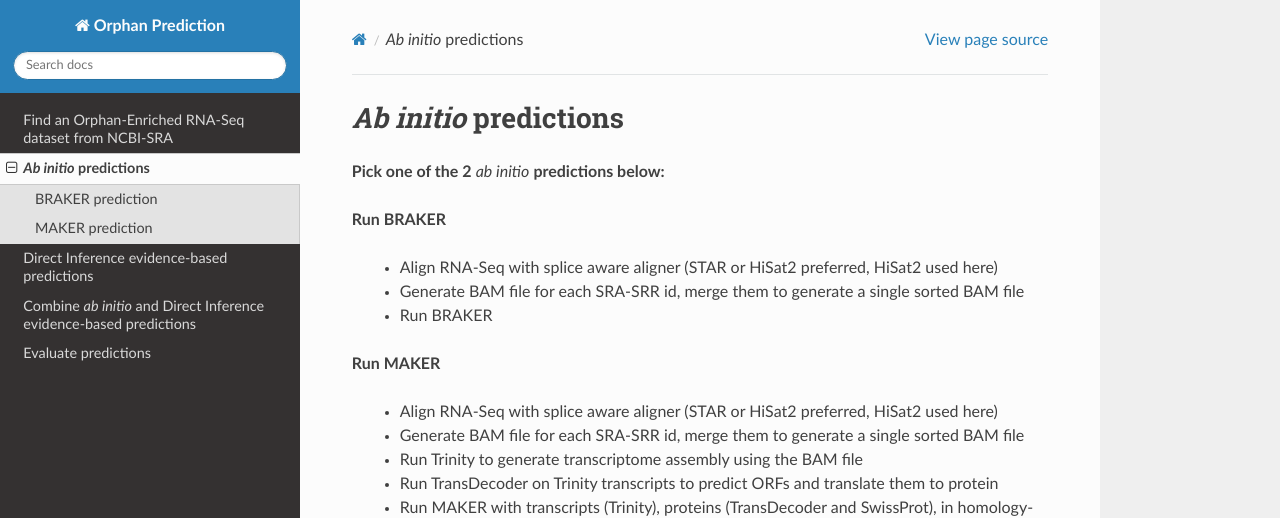
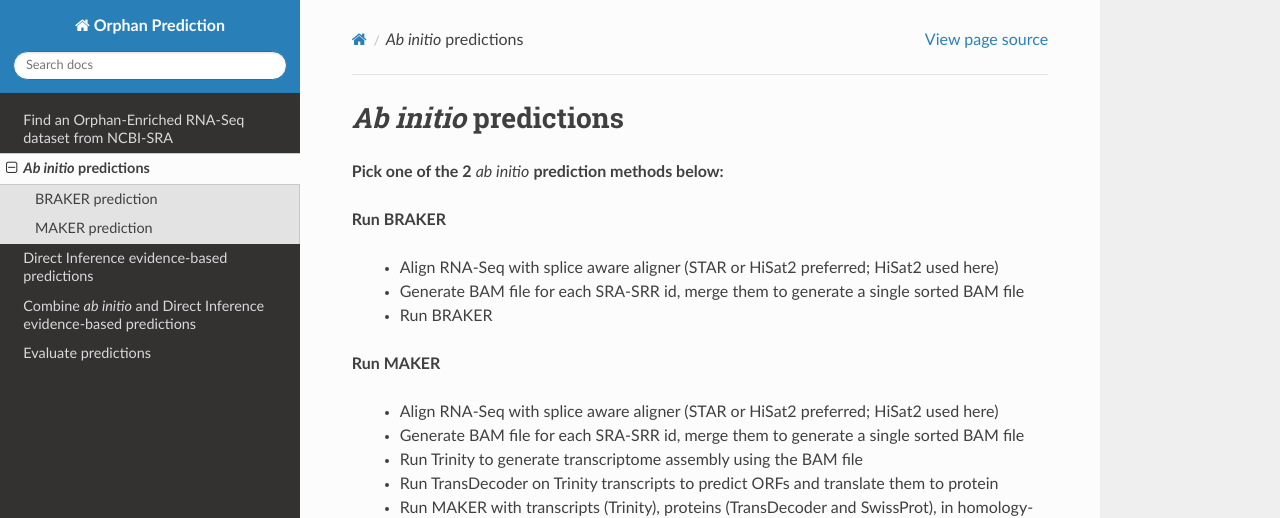
Before and after one commit to eswlab/orphan-prediction, a Sphinx documentation site: the page built from docs/source/2_abinitio/index.rst, in a window 1280 px wide. Shown: the top 518 px of the page. Built offline with Sphinx 7.4.7 and the Read the Docs theme 2.0.0, drawn with Linux system fonts in a browser that asks for light colours.

Commit message:
Update index.rst

```diff
--- a/docs/source/2_abinitio/index.rst
+++ b/docs/source/2_abinitio/index.rst
@@ -2,18 +2,18 @@
 *Ab initio* predictions
 =========================
 
-**Pick one of the 2** *ab initio* **predictions below:**
+**Pick one of the 2** *ab initio* **prediction methods below:**
 
 **Run BRAKER**
 
 
-   - Align RNA-Seq with splice aware aligner (STAR or HiSat2 preferred, HiSat2 used here)
+   - Align RNA-Seq with splice aware aligner (STAR or HiSat2 preferred; HiSat2 used here)
    - Generate BAM file for each SRA-SRR id, merge them to generate a single sorted BAM file
    - Run BRAKER
 
 **Run MAKER**
 
-   - Align RNA-Seq with splice aware aligner (STAR or HiSat2 preferred, HiSat2 used here)
+   - Align RNA-Seq with splice aware aligner (STAR or HiSat2 preferred; HiSat2 used here)
    - Generate BAM file for each SRA-SRR id, merge them to generate a single sorted BAM file
    - Run Trinity to generate transcriptome assembly using the BAM file
    - Run TransDecoder on Trinity transcripts to predict ORFs and translate them to protein
```
